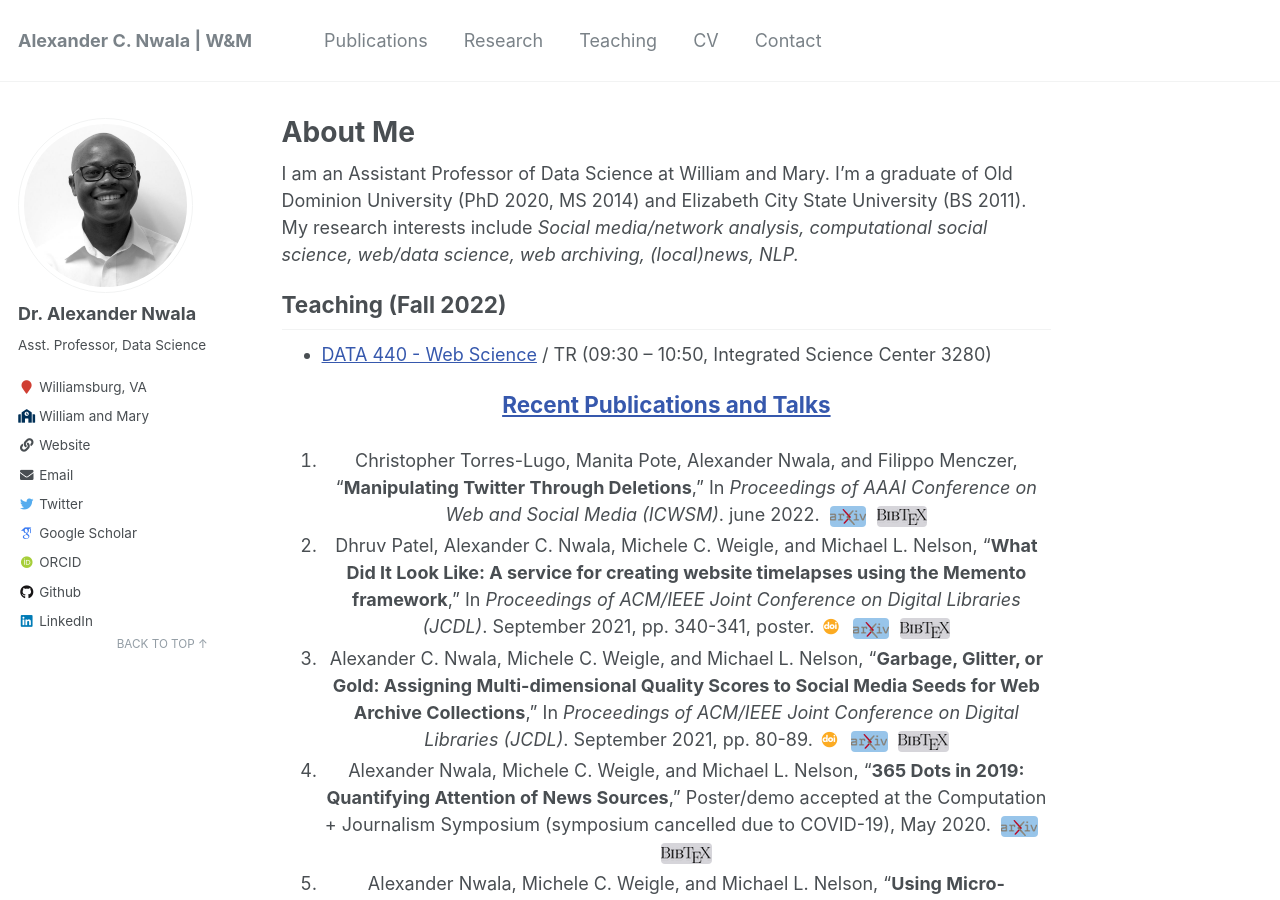
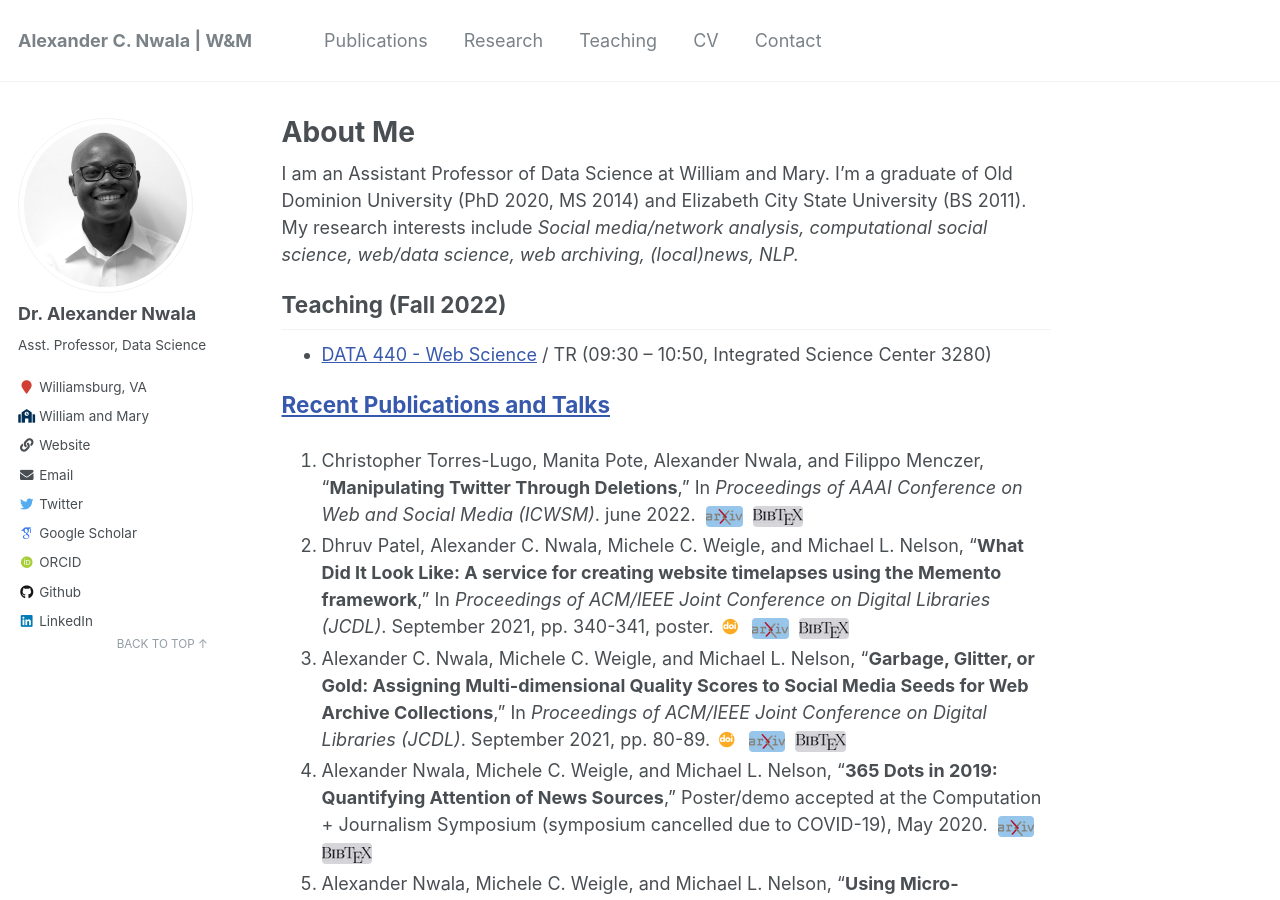
Before and after one commit to xandernwala/xandernwala.github.io, a Jekyll site: the page built from _pages/about.md, in a window 1280 px wide and 900 px high. Built offline with Jekyll 4.4.1, drawn with Linux system fonts in a browser that asks for light colours; some web fonts are replaced.

Commit message:
updating about me

```diff
--- a/_pages/about.md
+++ b/_pages/about.md
@@ -17,7 +17,7 @@ I am an Assistant Professor of Data Science at William and Mary. I'm a graduate
 
 * [DATA 440 - Web Science](/teaching/2022-spr-cs725825) / TR (09:30 -- 10:50, Integrated Science Center 3280)
 
-{: style="text-align: center;"}
+<!--{: style="text-align: center;"}-->
 {% for post in site.publications reversed %}
   {% if post.type == "recent" %}
     {% include archive-single.html %}
```
